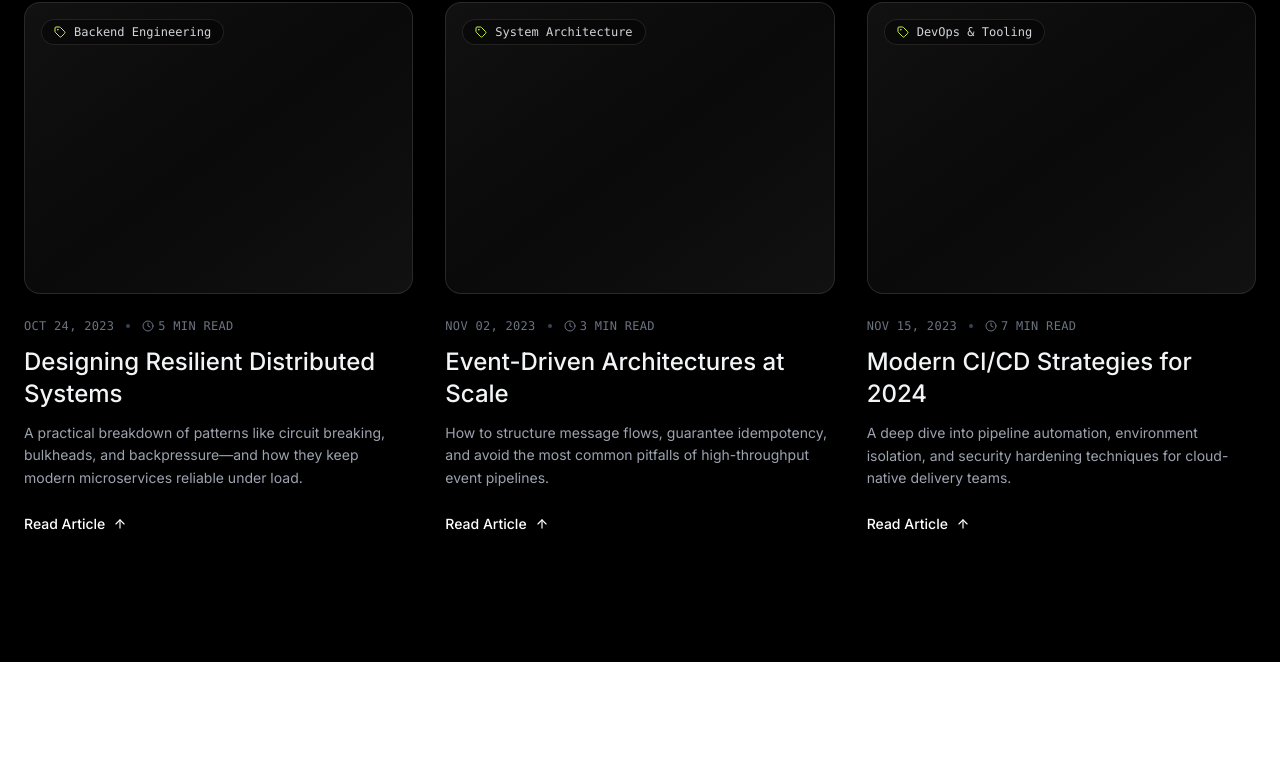
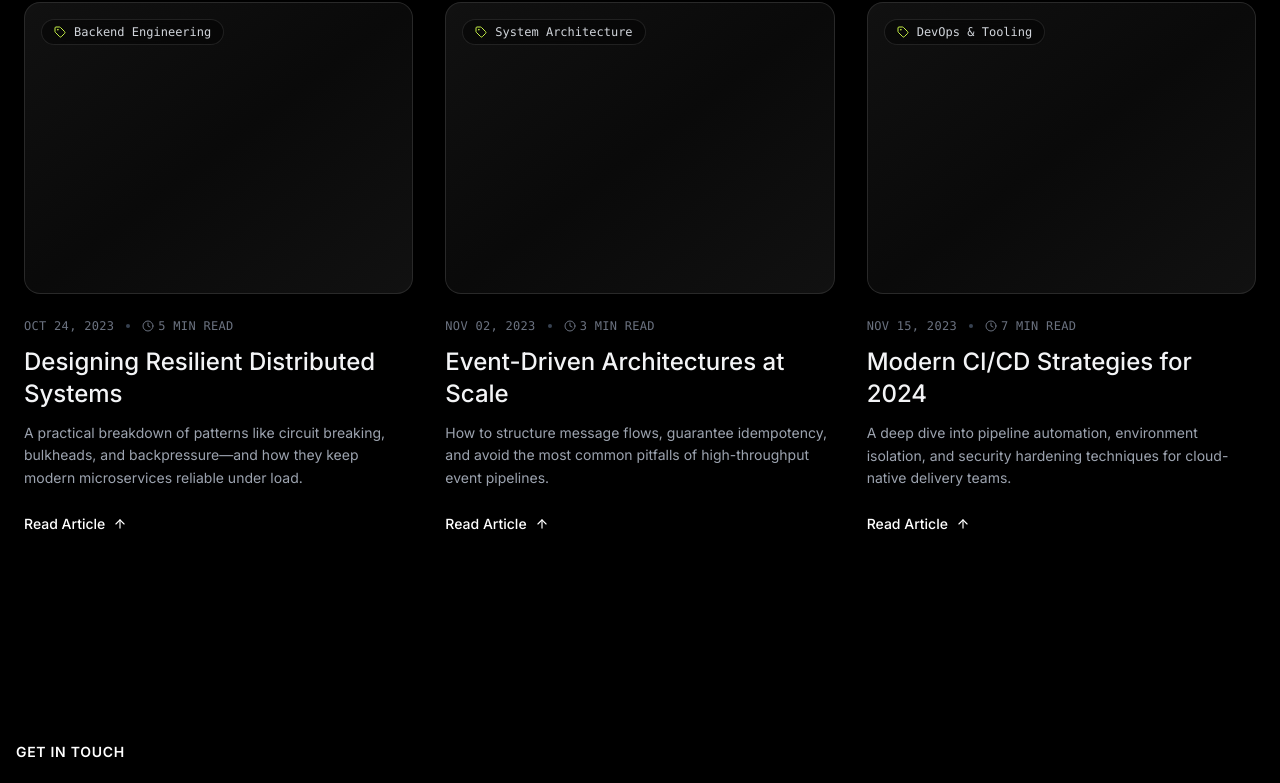
Before and after one commit to tajjjjr/tajjj, a React (Vite) app: page / in a window 1280 px wide. Shown: the part 1996-2779 px from the top of the page. Before the commit the page ends 2658 px from the top, so only its background shows below. Built offline with nearby package versions, Linux system fonts and the light colour scheme.

Commit message:
feat: add Contact section to app (#19)

```diff
--- a/src/App.tsx
+++ b/src/App.tsx
@@ -1,9 +1,9 @@
 import React, { useState, useEffect, useCallback } from 'react';
 import Navbar from './components/Navbar';
-import { ChevronDown } from 'lucide-react';
 import { BlogSection } from './components/BlogSection';
 import { Hero } from "./components/Hero";
 import { ProjectsSection } from './components/ProjectsSection';
+import ContactSection from './components/ContactSection'
 
 export default function App() {
   const SCROLL_THRESHOLD = 75;
@@ -30,6 +30,7 @@ export default function App() {
       <Hero />
       <ProjectsSection />
       <BlogSection />
+      <ContactSection />
 
       <style>{`
         .font-inter {
```
